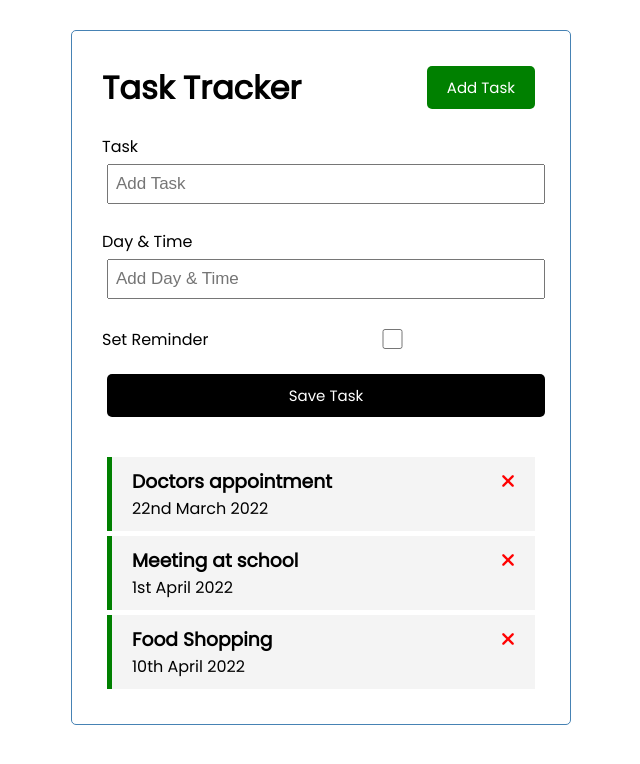
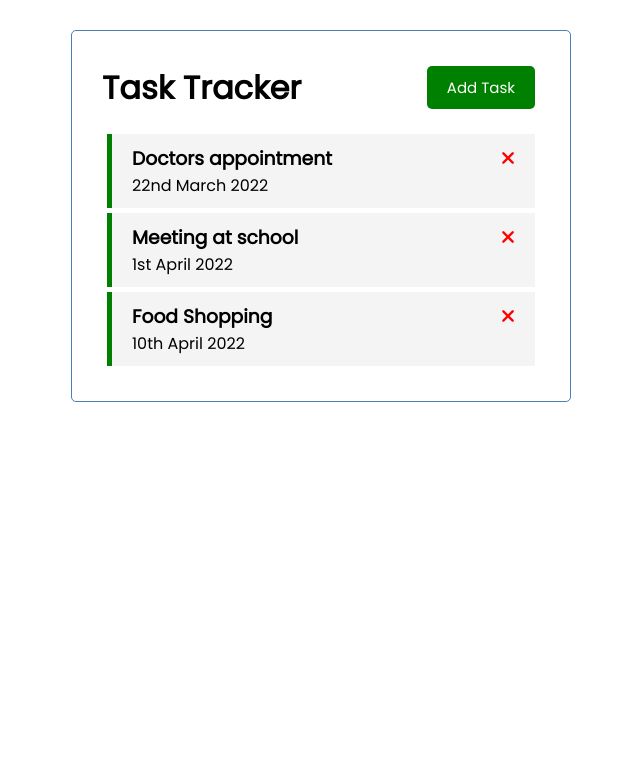
Before and after one commit to StoneRigha/Task-Manager-VueJS, a Vue app: page / in a window 1280 px wide. Shown: the top 764 px of the page, without its empty margins (319-959 px from the left). Built offline with nearby package versions, Linux system fonts and the light colour scheme.

Commit message:
Update on components

```diff
--- a/src/App.vue
+++ b/src/App.vue
@@ -1,8 +1,10 @@
 <template>
 <div class="container">
 
-  <Header title="Task Tracker" />
-  <AddTask @add-task="addTask"/>
+  <Header @toggle-add-task="toggleAddTask" title="Task Tracker" />
+  <div v-show="showAddTask">
+    <AddTask @add-task="addTask"/>
+  </div>
   <Tasks @toogle-reminder="toggleReminder"
   @delete-task="deleteTask" :tasks="tasks" />
 
@@ -27,10 +29,13 @@
   data(){
     return{
       tasks: [],
-
+      showAddTask: false,
     }
   },
   methods:{
+    toggleAddTask(){
+      this.showAddTask = !this.showAddTask
+    },
     addTask(task){
       this.tasks = [...this.tasks, task]
     },
--- a/src/components/button.vue
+++ b/src/components/button.vue
@@ -13,7 +13,7 @@
     },
     methods:{
         onClick(){
-            console.log('click')
+           this.$emit('toogle-add-task')
         }
     }
 }
--- a/src/components/header.vue
+++ b/src/components/header.vue
@@ -1,7 +1,7 @@
 <template>
     <header>
         <h1> {{ title }} </h1>
-        <Button text="Add Task" color="green" />
+        <Button @toggle-add-task="$emit('toggle-add-task')" text="Add Task" color="green" />
     </header>
 </template>
 
```
